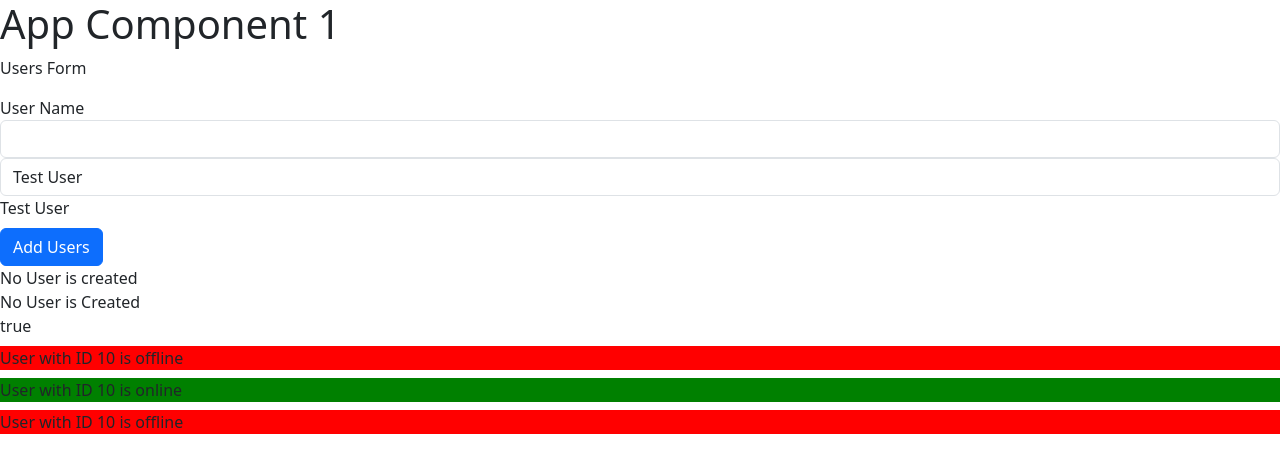
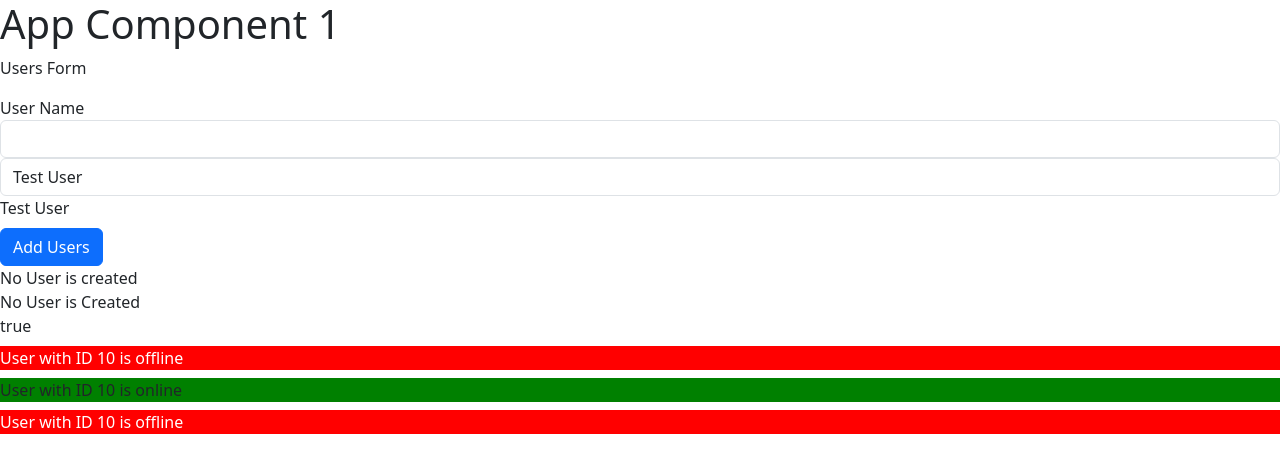
Before and after one commit to DarshanARahate/AngularProject_2, an Angular app: page / in a window 1280 px wide. Shown: the top 472 px of the page. Built offline with nearby package versions, Linux system fonts and the light colour scheme.

Commit message:
ngStyle Attribute directive

```diff
--- a/src/app/user/user.component.html
+++ b/src/app/user/user.component.html
@@ -1,5 +1,5 @@
-
-
-<div class="my-2" [ngStyle]="{ 'background-color': getColor() }">
+<div class="my-2"
+     [ngStyle]="{ 'background-color': getColor() }"
+     [ngClass]="{ offline: userStatus === 'offline' }">
     {{ "User" }} with ID {{ userId }} is {{ getUserStatus() }}
 </div>
--- a/src/app/user/user.component.ts
+++ b/src/app/user/user.component.ts
@@ -5,7 +5,14 @@ import { CommonModule } from '@angular/common';
     standalone: true,
     selector: 'app-user',
     templateUrl: './user.component.html',
-    imports: [CommonModule]
+    imports: [CommonModule],
+    styles: [
+        `
+            .offline {
+                color: white;
+            }
+        `,
+    ]
 })
 export class UserComponent {
 
```
